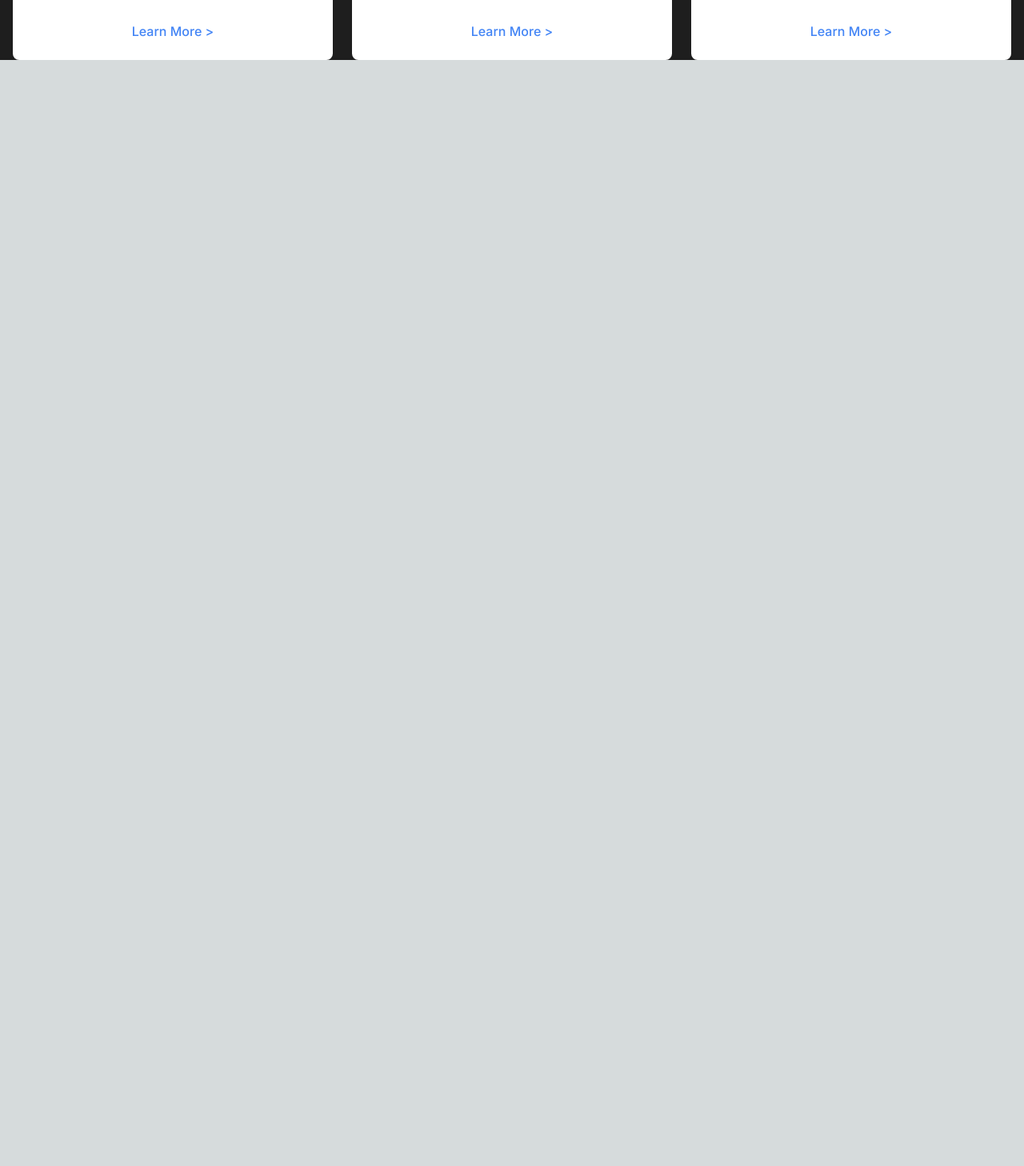
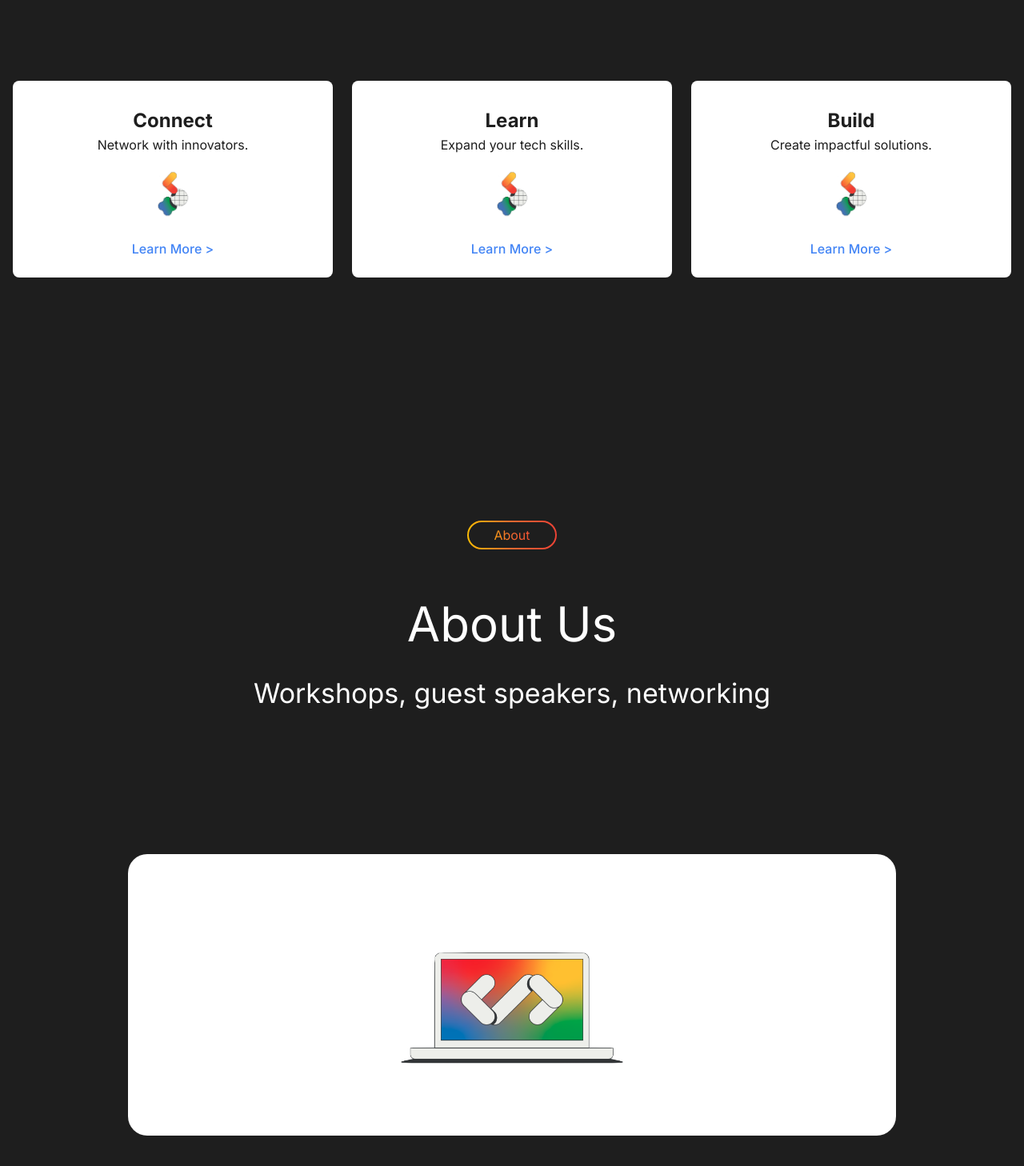
Before and after one commit to GdscCpp/socal-gd-website, a Next.js app: page / in a window 1280 px wide. Shown: the part 818-2276 px from the top of the page at 80% size. Before the commit the page ends 893 px from the top, so only its background shows below. Built offline with nearby package versions, Linux system fonts and the light colour scheme.

Commit message:
About us WIP

```diff
--- a/src/app/homepage/page.tsx
+++ b/src/app/homepage/page.tsx
@@ -1,9 +1,11 @@
 import Header from "./sections/Header";
+import Middle from "./sections/Middle";
 
 export default function HomePage() {
   return (
     <>
       <Header />
+      <Middle />
     </>
   );
 }
--- a/src/app/homepage/sections/Header.tsx
+++ b/src/app/homepage/sections/Header.tsx
@@ -28,13 +28,13 @@ export default function Header() {
   ];
 
   return (
-    <div className="bg-dark-400 text-white">
+    <div className="bg-dark-400 text-white py-40">
       {/* FLEXBOX + LINE */}
       <div className="flex items-center justify-center w-full  bg-dark-400 text-white">
         <hr className="absolute top-6 md:top-40 left-0 right-0 h-0.5 bg-white" />
 
         {/* TEXT HEADER */}
-        <div className="flex flex-col mb-40 m-20 left-40">
+        <div className="flex flex-col m-20 left-40">
           <p className="text-heading-xl font-bold">Google For Developers</p>
           <p className="text-heading-lg">Southern California</p>
 
@@ -70,11 +70,11 @@ export default function Header() {
         </div>
 
         {/* Bottom line */}
-        <hr className="absolute bottom-6 left-0 right-0 h-0.5 bg-white" />
+        <hr className="absolute bottom-60 left-0 right-0 h-0.5 bg-white" />
       </div>
 
       {/* CARDS SECTION */}
-      <div className="w-full bg-dark-400 pt-8">
+      <div className="w-full bg-dark-400 py-36">
         <div className="container mx-auto px-4">
           <div className="grid grid-cols-1 md:grid-cols-3 gap-6">
             {cards.map((card, index) => (
--- /dev/null
+++ b/src/app/homepage/sections/Middle.tsx
@@ -0,0 +1,54 @@
+import Image from "next/image";
+
+export default function Middle() {
+  return (
+    <div className="flex flex-col items-center justify-center  bg-dark-400 text-center  ">
+      {/* SECTION CHIP*/}
+      <div
+        className="
+         w-28
+          relative
+          rounded-3xl
+          p-[2px]
+          bg-gradient-to-r from-[#fbbc04] via-[#f46930] to-[#eb4235]
+        "
+      >
+        <div
+          className="
+          rounded-full
+          bg-dark-400
+          px-4
+          py-1
+        "
+        >
+          <p
+            className="
+
+            text-title-md
+            bg-gradient-to-r from-[#fbbc04] via-[#f46930] to-[#eb4235]
+            text-transparent bg-clip-text
+          "
+          >
+            About
+          </p>
+        </div>
+      </div>
+      {/* HEADER + DESCRIPTION  */}
+      <div className="text-heading-xl mt-12 mb-4 text-white">About Us</div>
+      <div className="text-heading-md  mb-4 text-white">
+        Workshops, guest speakers, networking
+      </div>
+
+      {/* IMAGE + BOX */}
+
+      <div className="w-108 bg-white py-20 px-80 m-40 rounded-3xl">
+        <Image
+          src={"/images/googlecomputer1.png"}
+          alt={"Computer"}
+          height={800}
+          width={800}
+        />
+      </div>
+    </div>
+  );
+}
```
Also changed, not shown: public/images/googlecomputer1.png (added).
